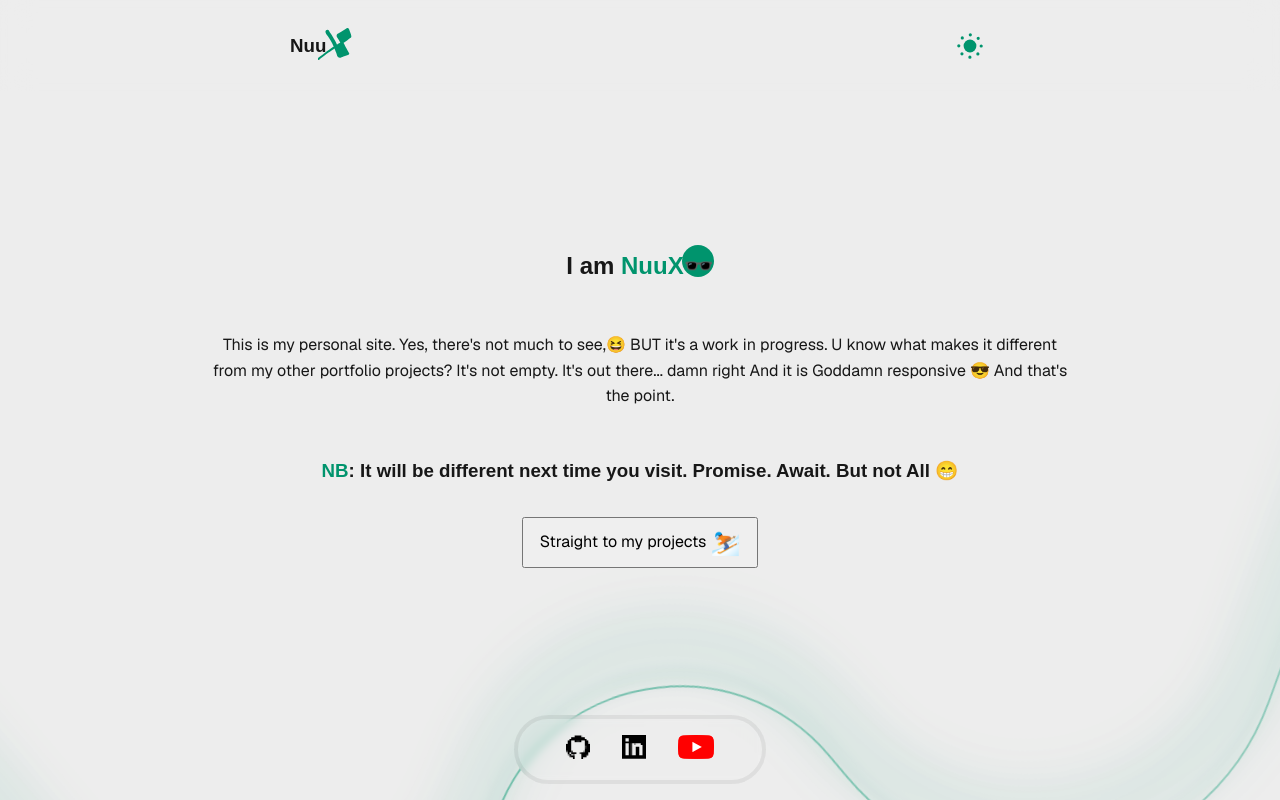
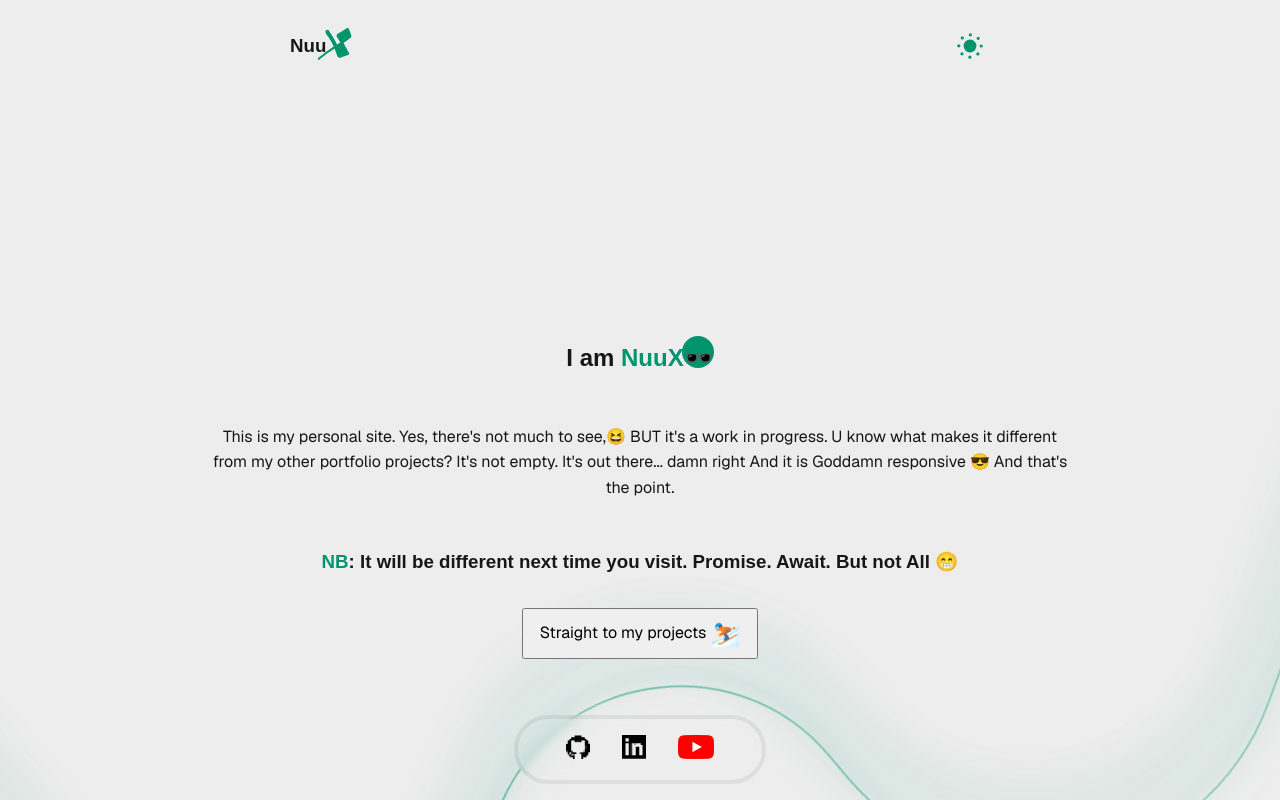
Before and after one commit to nuuxdev/nuux-personal-site, a Next.js app: page / in a window 1280 px wide. Shown: the top 800 px of the page. Built offline with nearby package versions, Linux system fonts and the light colour scheme; no server answers; a web font is replaced by a local one.

Commit message:
FIX| removed the fixed position on the header to save space

```diff
--- a/src/app/globals.css
+++ b/src/app/globals.css
@@ -61,21 +61,22 @@ button {
   font-family: inherit;
   padding: 0.5em 1em;
   font-size: 1rem;
+  /* transition: var(--mode-transition); */
 }
 
 /* header */
 header {
   z-index: 1000;
-  position: fixed;
-  inset: 0;
+  /* position: fixed; */
+  /* inset: 0; */
   height: fit-content;
   padding: 1rem 2rem;
   display: flex;
   justify-content: center;
   align-items: center;
-  background-color: color-mix(in oklch, var(--background), transparent 10%);
-  backdrop-filter: blur(1rem);
-  transition: var(--mode-transition);
+  /* background-color: color-mix(in oklch, var(--background), transparent 10%); */
+  /* backdrop-filter: blur(1rem); */
+  /* transition: var(--mode-transition); */
 }
 
 header > .nav_container {
```
